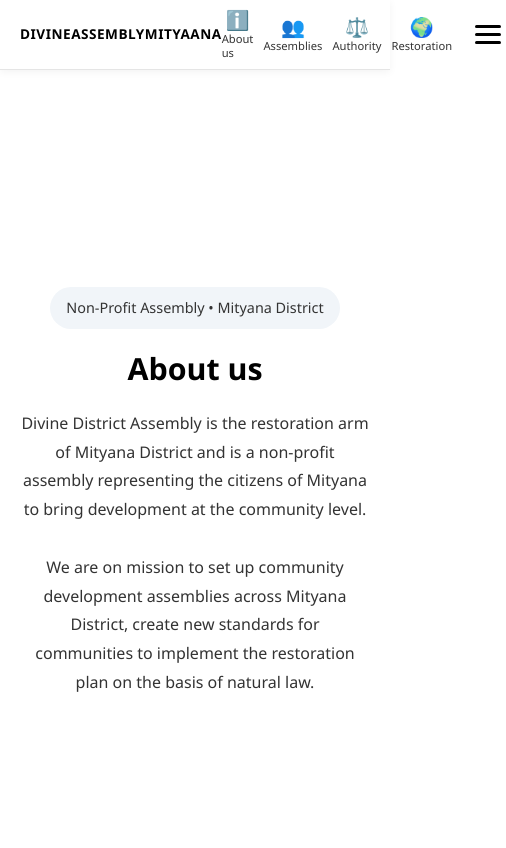
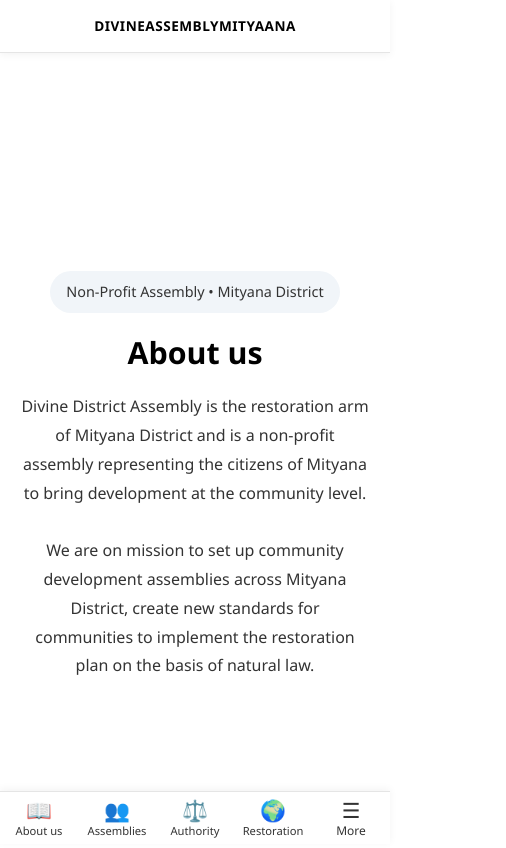
Before and after one commit to Molly256/DivineAssemblyMityaana, a plain HTML site: page index.html in a window 390 px wide. Shown: the top 848 px of the page, 506 px wide, since content can reach past the window. Drawn offline with Linux system fonts and the light colour scheme.

Commit message:
Move tabs out of menu, add emoji nav

```diff
--- a/index.html
+++ b/index.html
@@ -6,9 +6,9 @@
   <title>Divine District Assembly - Mityana</title>
   <style>
     *{margin:0;padding:0;box-sizing:border-box;font-family:'Segoe UI',Arial,sans-serif;scroll-behavior:smooth}
-    body{background:#ffffff;color:#333;font-weight:400;line-height:1.8}
+    body{background:#ffffff;color:#333;font-weight:400;line-height:1.8;padding-bottom:80px} /* space for bottom nav */
 
-    /* Header with inline tabs + hamburger */
+    /* Header - logo only now */
     header{
       position:sticky;
       top:0;
@@ -16,9 +16,9 @@
       background:#fff;
       color:#000;
       display:flex;
-      justify-content:space-between;
+      justify-content:center;
       align-items:center;
-      padding:10px 20px;
+      padding:14px 20px;
       z-index:1000;
       border-bottom:1px solid #e5e5e5;
       box-shadow:0 2px 8px rgba(0,0,0,0.05);
@@ -28,63 +28,71 @@
       font-size:1rem;
       color:#000;
       letter-spacing:0.5px;
-      flex-shrink:0;
+      text-align:center;
     }
 
-    nav{display:flex;align-items:center;gap:18px}
-
-    /* New top tabs: emoji up, text down */
-    .top-tabs{
+    /* Bottom tabs + hamburger: emoji/icon up, text down */
+    .bottom-tabs{
+      position:fixed;
+      bottom:0;
+      left:0;
+      width:100%;
+      background:#fff;
+      border-top:1px solid #e5e5e5;
+      box-shadow:0 -2px 8px rgba(0,0,0,0.05);
       display:flex;
-      gap:22px;
+      justify-content:space-around;
       align-items:center;
-      margin:0 auto;
+      padding:8px 0 6px;
+      z-index:1000;
     }
-    .tab-link{
+    .tab-link, .hamburger-tab{
       display:flex;
       flex-direction:column;
       align-items:center;
       text-decoration:none;
       color:#000;
-      font-size:0.8rem;
+      font-size:0.75rem;
       font-weight:600;
       transition:0.3s;
       line-height:1.2;
+      flex:1;
+      background:none;
+      border:none;
+      cursor:pointer;
+      padding:0;
     }
-    .tab-link .emoji{
+    .tab-link .emoji, .hamburger-tab .emoji{
       font-size:1.4rem;
       line-height:1;
       margin-bottom:3px;
     }
-    .tab-link:hover{color:#555;transform:translateY(-1px)}
+    .hamburger-tab span:nth-child(2){font-size:0.75rem}
+    .tab-link:hover, .hamburger-tab:hover{color:#000;transform:translateY(-2px)}
 
-    /* Hamburger button - now last */
-    .hamburger{
-      display:none;
-      flex-direction:column;
-      gap:5px;
-      background:none;
-      border:none;
-      cursor:pointer;
-      padding:5px;
-    }
-    .hamburger span{
-      width:26px;
-      height:3px;
-      background:#000;
-      display:block;
-      transition:0.3s;
-      border-radius:2px;
+    /* Hamburger active animation */
+    .hamburger-tab.active .emoji{
+      transform:rotate(90deg);
     }
 
-    /* Desktop nav-links now only holds Join + Shoe Donate in dropdown */
+    /* Join + Shoe Donate dropdown - now above the bottom nav */
     .nav-links{
       list-style:none;
-      display:flex;
-      gap:25px;
-      margin:0;
-      padding:0;
+      display:none;
+      position:fixed;
+      bottom:80px; /* sit above bottom nav */
+      right:10px;
+      background:#fff;
+      flex-direction:column;
+      width:220px;
+      padding:20px;
+      gap:18px;
+      border:1px solid #e5e5e5;
+      border-radius:12px;
+      box-shadow:0 4px 12px rgba(0,0,0,0.08);
+      z-index:1001;
     }
+    .nav-links.active{display:flex}
     .nav-links a{
       color:#000;
       text-decoration:none;
@@ -94,69 +102,25 @@
     }
     .nav-links a:hover{color:#555}
 
-    /* Mobile styles */
-    @media(max-width:768px){
-      .top-tabs{
-        gap:14px;
-      }
-      .tab-link{font-size:0.75rem}
-      .tab-link .emoji{font-size:1.3rem}
-
-      .nav-links{
-        position:absolute;
-        top:100%;
-        right:20px;
-        background:#fff;
-        flex-direction:column;
-        width:220px;
-        padding:20px;
-        gap:18px;
-        display:none;
-        border:1px solid #e5e5e5;
-        border-radius:12px;
-        box-shadow:0 4px 12px rgba(0,0,0,0.08);
-      }
-      .nav-links.active{display:flex}
-      .hamburger{display:flex}
-
-      .hamburger.active span:nth-child(1){
-        transform:rotate(45deg) translate(7px,7px);
-      }
-      .hamburger.active span:nth-child(2){
-        opacity:0;
-      }
-      .hamburger.active span:nth-child(3){
-        transform:rotate(-45deg) translate(7px,-7px);
-      }
-    }
-
     @media(max-width:480px){
       .logo{font-size:0.85rem}
-      .top-tabs{gap:10px}
       .tab-link{font-size:0.7rem}
-      .tab-link .emoji{font-size:1.2rem}
+      .tab-link .emoji, .hamburger-tab .emoji{font-size:1.3rem}
     }
 
     section{min-height:100vh;display:flex;flex-direction:column;justify-content:center;padding:80px 20px 80px;scroll-margin-top:70px;background:#ffffff;color:#333}
 
-    h1,h2,h3,h4,h5,h6{
-      color:#000;
-      font-weight:700;
-    }
-
+    h1,h2,h3,h4,h5,h6{color:#000;font-weight:700}
     h1{font-size:2.5rem;margin-bottom:20px;line-height:1.3}
     h2{font-size:2.3rem;margin-bottom:25px}
     h3{font-size:1.5rem;margin:25px 0 15px}
 
     p,li,span,div{font-weight:400;color:#333}
-
     .badge{display:inline-block;background:#f1f5f9;padding:8px 16px;border-radius:50px;font-size:0.9rem;margin-bottom:20px;color:#333;font-weight:500}
     .container{max-width:900px;margin:0 auto;width:100%}
-    .card{background:#fafafa;border-radius:20px;padding:40px;margin-bottom:30px;box-shadow:0 4px 12px rgba(0,0,0,0.06)}
-    .card h2{margin-bottom:20px;font-size:1.8rem}
     .btn{display:inline-block;background:#000;color:white;padding:14px 28px;border-radius:10px;text-decoration:none;margin-top:15px;font-weight:600}
     .btn:hover{background:#333}
-    footer{text-align:center;padding:40px 20px;background:#000;color:white}
+    footer{text-align:center;padding:40px 20px;background:#000;color:white;margin-bottom:80px}
 
     .email-box{background:#f1f5f9;padding:20px;border-radius:12px;font-size:1.2rem;font-weight:500;margin-top:20px;color:#333}
     .highlight{font-weight:700;color:#000}
@@ -165,125 +129,45 @@
 
     .shoe-donate-section{background:#ffffff;color:#333;text-align:left}
     .shoe-donate-section h2{text-align:center}
-    .shoe-img{
-      max-width:100%;
-      height:auto;
-      border-radius:16px;
-      margin:20px 0;
-      box-shadow:0 4px 12px rgba(0,0,0,0.08)
-    }
+    .shoe-img{max-width:100%;height:auto;border-radius:16px;margin:20px 0;box-shadow:0 4px 12px rgba(0,0,0,0.08)}
     .shoe-content p{margin-bottom:15px;font-size:1.05rem}
     .shoe-content ul{margin:15px 0 15px 25px}
     .shoe-content li{margin-bottom:8px}
     .shoe-content .quote{font-style:italic;font-weight:400;margin:15px 0;padding:15px;background:#f8f8f8;border-left:4px solid #000;border-radius:8px;color:#333}
 
     /* Payment Methods */
-    .donation-block{
-      margin-top:60px;
-      text-align:center;
-    }
-    .donation-block h2{
-      font-size:2rem;
-      margin-bottom:10px;
-    }
-    .donation-block > p{
-      font-size:1rem;
-      color:#555;
-      margin-bottom:40px;
-    }
-    .momo-grid{
-      display:grid;
-      grid-template-columns:1fr 1fr;
-      gap:20px;
-      max-width:600px;
-      margin:0 auto 40px;
-    }
-    .momo-card{
-      background:#fafafa;
-      border:1px solid #e5e5e5;
-      border-radius:16px;
-      padding:25px 15px;
-      cursor:pointer;
-      transition:0.2s;
-      box-shadow:0 2px 8px rgba(0,0,0,0.05);
-    }
-    .momo-card:hover{
-      transform:translateY(-3px);
-      box-shadow:0 6px 16px rgba(0,0,0,0.1);
-    }
-    .momo-logo img{
-      width:80px;
-      height:50px;
-      object-fit:contain;
-      margin-bottom:10px;
-    }
-    .momo-label{
-      font-size:0.85rem;
-      color:#666;
-      margin:5px 0;
-    }
-    .momo-card h3{
-      font-size:1.1rem;
-      color:#000;
-      margin:0;
-    }
-    .paypal-card{
-      background:#fafafa;
-      border:1px solid #e5e5e5;
-      border-radius:16px;
-      padding:30px 20px;
-      cursor:pointer;
-      max-width:300px;
-      margin:0 auto;
-      transition:0.2s;
-      box-shadow:0 2px 8px rgba(0,0,0,0.05);
-    }
-    .paypal-card:hover{
-      transform:translateY(-3px);
-      box-shadow:0 6px 16px rgba(0,0,0,0.1);
-    }
-    .paypal-card img{
-      width:140px;
-      margin-bottom:15px;
-    }
-    .paypal-card h3{
-      font-size:1.2rem;
-      color:#000;
-      margin-bottom:10px;
-    }
-    .momo-number{
-      display:none;
-      margin-top:15px;
-      padding:12px;
-      background:#fff;
-      border-radius:8px;
-      font-weight:600;
-      font-size:1.1rem;
-      color:#000;
-      border:1px solid #e5e5e5;
-    }
-    .momo-number.active{
-      display:block;
-    }
+    .donation-block{margin-top:60px;text-align:center}
+    .donation-block h2{font-size:2rem;margin-bottom:10px}
+    .donation-block > p{font-size:1rem;color:#555;margin-bottom:40px}
+    .momo-grid{display:grid;grid-template-columns:1fr 1fr;gap:20px;max-width:600px;margin:0 auto 40px}
+    .momo-card{background:#fafafa;border:1px solid #e5e5e5;border-radius:16px;padding:25px 15px;cursor:pointer;transition:0.2s;box-shadow:0 2px 8px rgba(0,0,0,0.05)}
+    .momo-card:hover{transform:translateY(-3px);box-shadow:0 6px 16px rgba(0,0,0,0.1)}
+    .momo-logo img{width:80px;height:50px;object-fit:contain;margin-bottom:10px}
+    .momo-label{font-size:0.85rem;color:#666;margin:5px 0}
+    .momo-card h3{font-size:1.1rem;color:#000;margin:0}
+    .paypal-card{background:#fafafa;border:1px solid #e5e5e5;border-radius:16px;padding:30px 20px;cursor:pointer;max-width:300px;margin:0 auto;transition:0.2s;box-shadow:0 2px 8px rgba(0,0,0,0.05)}
+    .paypal-card:hover{transform:translateY(-3px);box-shadow:0 6px 16px rgba(0,0,0,0.1)}
+    .paypal-card img{width:140px;margin-bottom:15px}
+    .paypal-card h3{font-size:1.2rem;color:#000;margin-bottom:10px}
+    .momo-number{display:none;margin-top:15px;padding:12px;background:#fff;border-radius:8px;font-weight:600;font-size:1.1rem;color:#000;border:1px solid #e5e5e5}
+    .momo-number.active{display:block}
 
     @media(max-width:600px){
       h1,h2{font-size:1.9rem}
       section{padding:70px 20px 70px}
-      .momo-grid{
-        grid-template-columns:1fr;
-      }
+      .momo-grid{grid-template-columns:1fr}
     }
   </style>
 </head>
 <body>
   <header>
     <div class="logo">DIVINEASSEMBLYMITYAANA</div>
+  </header>
 
-    <nav>
-      <!-- 4 tabs moved out: emoji up, text down -->
-      <div class="top-tabs">
+  <!-- Bottom nav: 4 tabs + 3 dashes last on right -->
+  <div class="bottom-tabs">
     <a href="#about" class="tab-link">
-          <span class="emoji">ℹ️</span>
+      <span class="emoji">📖</span>
       <span>About us</span>
     </a>
     <a href="#assemblies" class="tab-link">
@@ -298,20 +182,18 @@
       <span class="emoji">🌍</span>
       <span>Restoration</span>
     </a>
+    <!-- 3 dashes now down on the right -->
+    <button class="hamburger-tab" id="hamburger" aria-label="Menu">
+      <span class="emoji">☰</span>
+      <span>More</span>
+    </button>
   </div>
 
-      <!-- 3 dashes last. Only Join + Shoe Donate inside -->
-      <button class="hamburger" id="hamburger" aria-label="Menu">
-        <span></span>
-        <span></span>
-        <span></span>
-      </button>
+  <!-- Dropdown for Join + Shoe Donate -->
   <ul class="nav-links" id="nav-links">
     <li><a href="#join">Join</a></li>
     <li><a href="#shoe-donate">Shoe Donate</a></li>
   </ul>
-    </nav>
-  </header>
 
   <section id="about">
     <div class="container" style="text-align:center">
@@ -444,8 +326,6 @@
           <p>We accept MTN Mobile Money and Airtel Money. Tap to see number.</p>
 
           <div class="momo-grid">
-
-            <!-- MTN Card -->
             <div class="momo-card" onclick="togglePayment('mtn')">
               <div class="momo-logo">
                 <img src="images/mtn-momo.png" alt="MTN">
@@ -458,7 +338,6 @@
               </div>
             </div>
 
-            <!-- Airtel Card -->
             <div class="momo-card" onclick="togglePayment('airtel')">
               <div class="momo-logo">
                 <img src="images/airtel-money.png" alt="Airtel">
@@ -470,10 +349,8 @@
                 Divine District Assembly Mityana
               </div>
             </div>
-
           </div>
 
-          <!-- PayPal below -->
           <div class="paypal-card" onclick="togglePayment('paypal')">
             <img src="images/paypal.png" alt="PayPal">
             <h3>PayPal</h3>
@@ -482,7 +359,6 @@
               IBAN: AE330030013548885810001
             </div>
           </div>
-
         </div>
       </div>
     </div>
```
Lines whose indentation alone changed are shown as unchanged.
